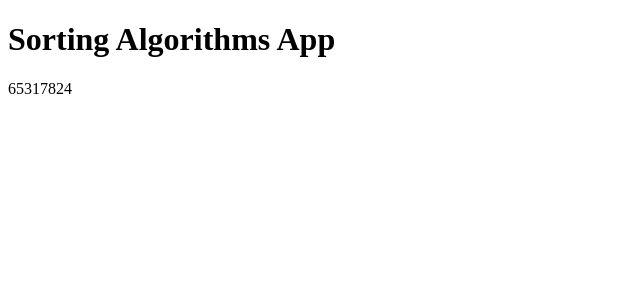
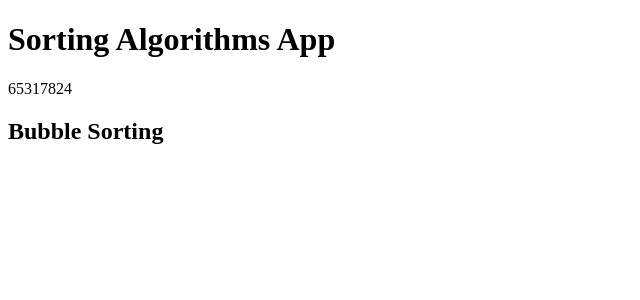
Before and after one commit to wroclawianka/sorting, a React (Create React App) app: page / in a window 1280 px wide. Shown: the top 300 px of the page, without its empty margins (0-640 px from the left). Built offline with nearby package versions, Linux system fonts and the light colour scheme.

Commit message:
Bubble sorting component init

```diff
--- a/src/App.tsx
+++ b/src/App.tsx
@@ -1,5 +1,6 @@
 import React, { Component } from 'react';
 import './App.css';
+import  BubbleSorting from './components/BubbleSorting';
 
 interface State {
   list: Array<number>;
@@ -34,6 +35,9 @@ class App extends Component<Props, State> {
       <div className="App">
        <h1>Sorting Algorithms App</h1>
        <p>{this.state.list}</p>
+       <div>
+          <BubbleSorting list={this.state.list}></BubbleSorting>
+       </div>
       </div>
     );
   }
--- /dev/null
+++ b/src/components/BubbleSorting.tsx
@@ -0,0 +1,20 @@
+import React, { Component } from 'react';
+
+interface Props {
+    list: Array<number>
+}
+
+class BubbleSorting extends Component<Props> {
+    constructor(){
+        super();
+        this.state = {}
+    }
+
+    render() {
+        return <div>
+            <h2>Bubble Sorting</h2>
+        </div>
+    }
+}
+
+export default BubbleSorting;
```
